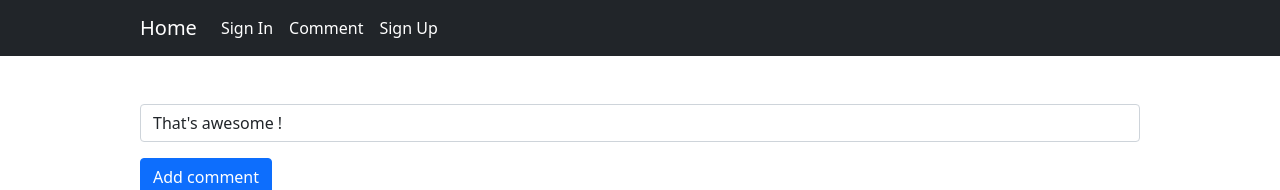
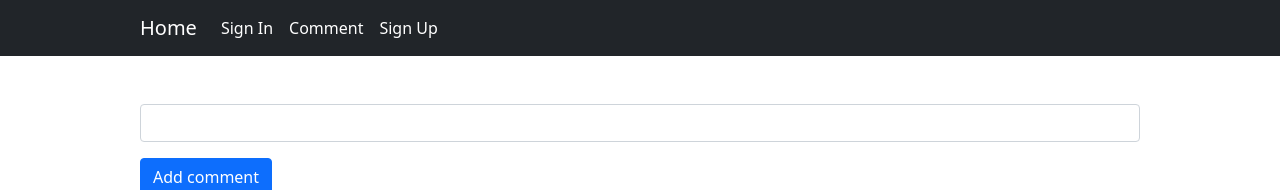
Before and after one commit to hassanfigui1/angular_forms, an Angular app in the folder angular_forms/: page /comment in a window 1280 px wide. Shown: the top 190 px of the page. Built offline with nearby package versions, Linux system fonts and the light colour scheme.

Commit message:
checking if List has element

```diff
--- a/angular_forms/src/app/comment/comment.component.html
+++ b/angular_forms/src/app/comment/comment.component.html
@@ -4,9 +4,11 @@
         <button class="btn btn-primary" (click)="addComment()">Add comment</button>
     </form>
     <div class="main">
-        <ul class="list">
-            <li *ngFor="let comment of commentList"><label class="label label-info">{{comment.id}}</label> {{comment.comment}}</li>
-        </ul>
+        <div *ngIf="commentList.length>0">
+            <ul class="list">
+                <li *ngFor="let comment of commentList"><label class="label label-info">{{comment.id}}</label> {{comment.comment}}</li>
+            </ul>
+        </div>
     </div>
 
 
--- a/angular_forms/src/app/comment/comment.component.ts
+++ b/angular_forms/src/app/comment/comment.component.ts
@@ -7,7 +7,7 @@ import { Component } from '@angular/core';
 })
 export class CommentComponent {
   commentList : any[]=[];
-  comments = {id:0, comment: "That's awesome !"};
+  comments = {id:0, comment: ""};
 
   addComment(){
     if(this.comments.comment !=""){
```
